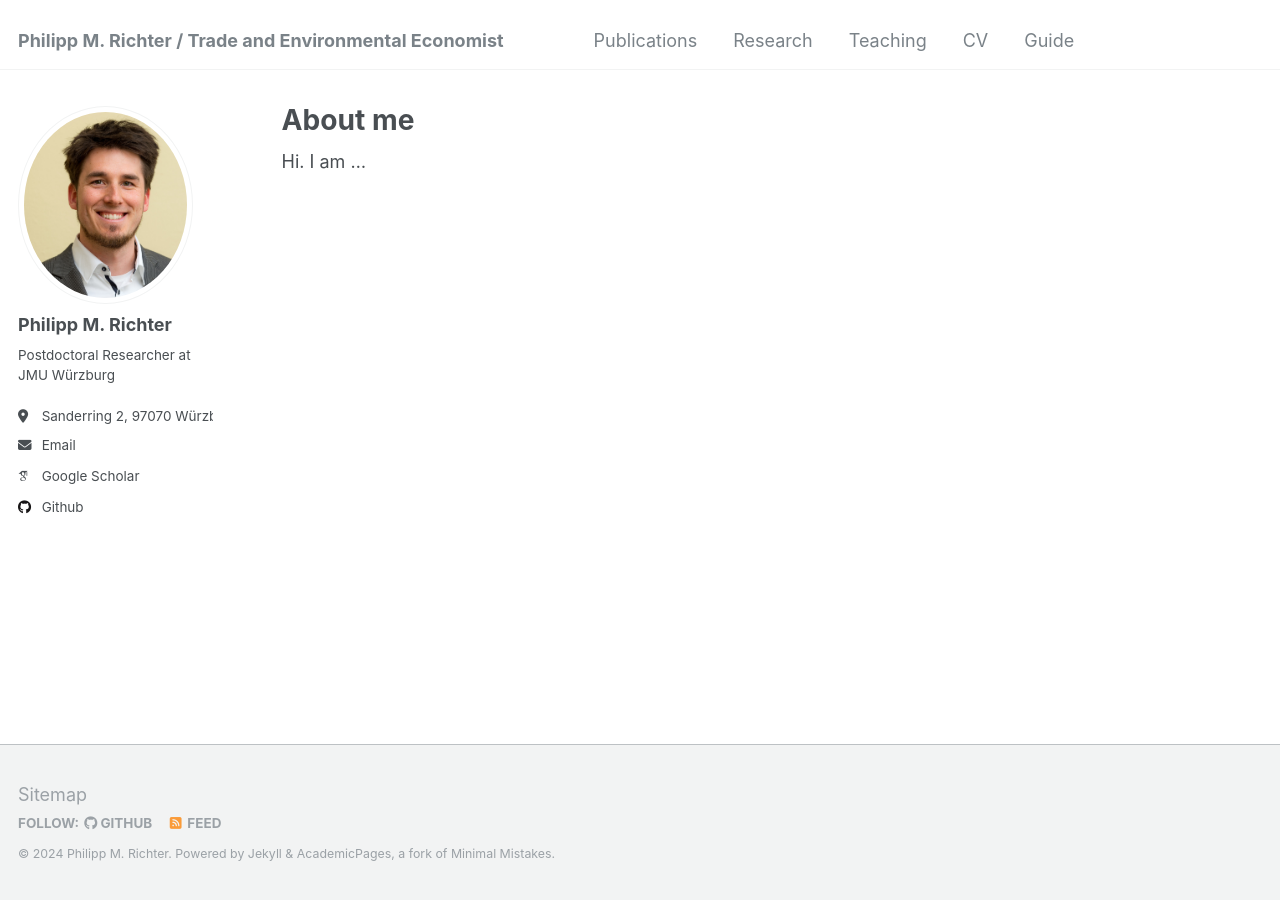
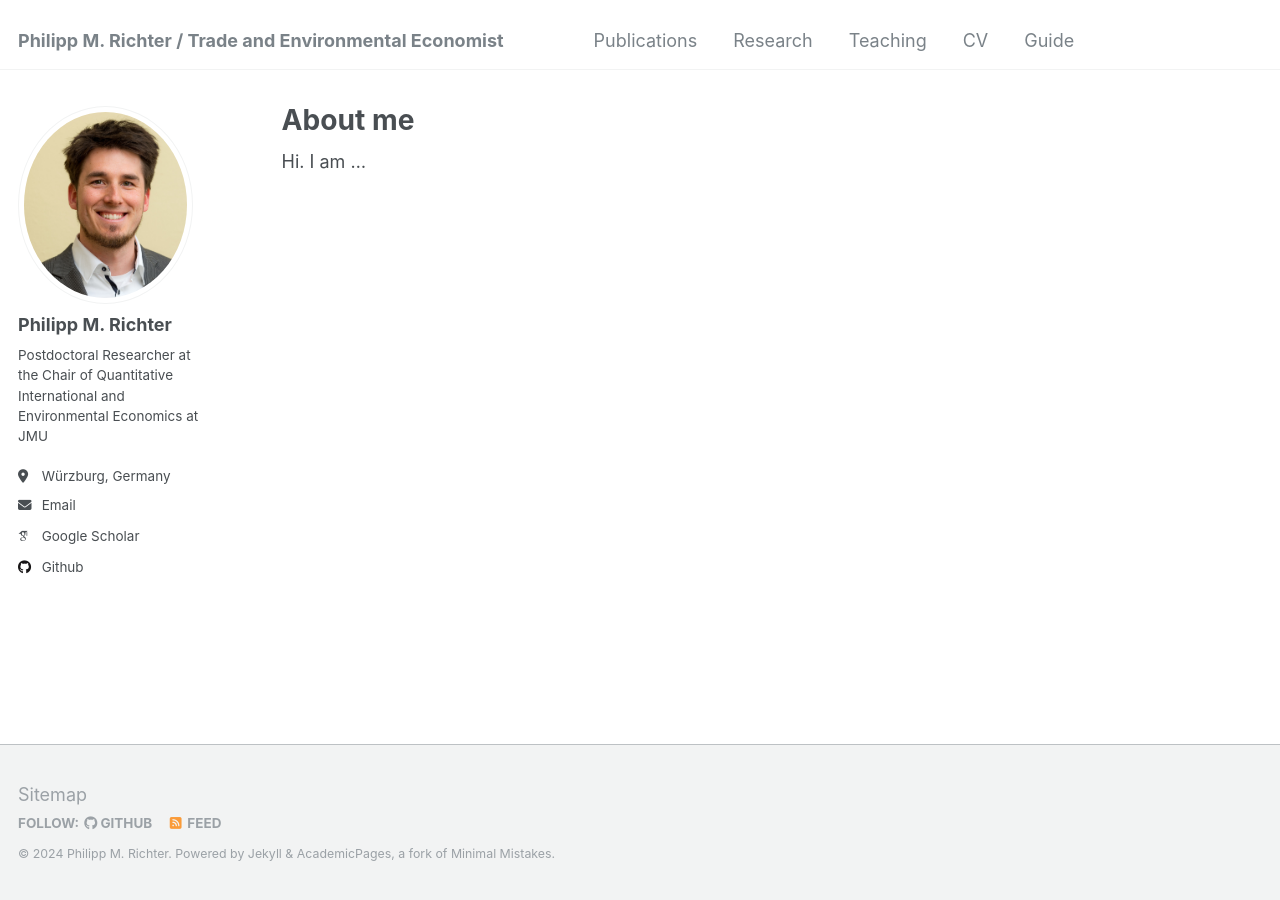
Before and after one commit to PhMRichter/PhMRichter.github.io, a Jekyll site: the page built from _pages/about.md, in a window 1280 px wide. Built offline with Jekyll 4.4.1, drawn with Linux system fonts in a browser that asks for light colours; some web fonts are replaced.

Commit message:
Update _config.yml

```diff
--- a/_config.yml
+++ b/_config.yml
@@ -24,8 +24,8 @@ author:
   avatar           : "PhilippMRichter_lq.jpg"
   name             : "Philipp M. Richter"
   pronouns         : # example: "she/her"
-  bio              : "Postdoctoral Researcher at JMU Würzburg"
-  location         : "Sanderring 2, 97070 Würzburg, Germany"
+  bio              : "Postdoctoral Researcher at the Chair of Quantitative International and Environmental Economics at JMU"
+  location         : "Würzburg, Germany "# "Sanderring 2, 97070 Würzburg, Germany"
   employer         : # "JMU Würzburg"
   uri              : # URL
   email            : "philipp.richter@uni-wuerzburg.de"
```
